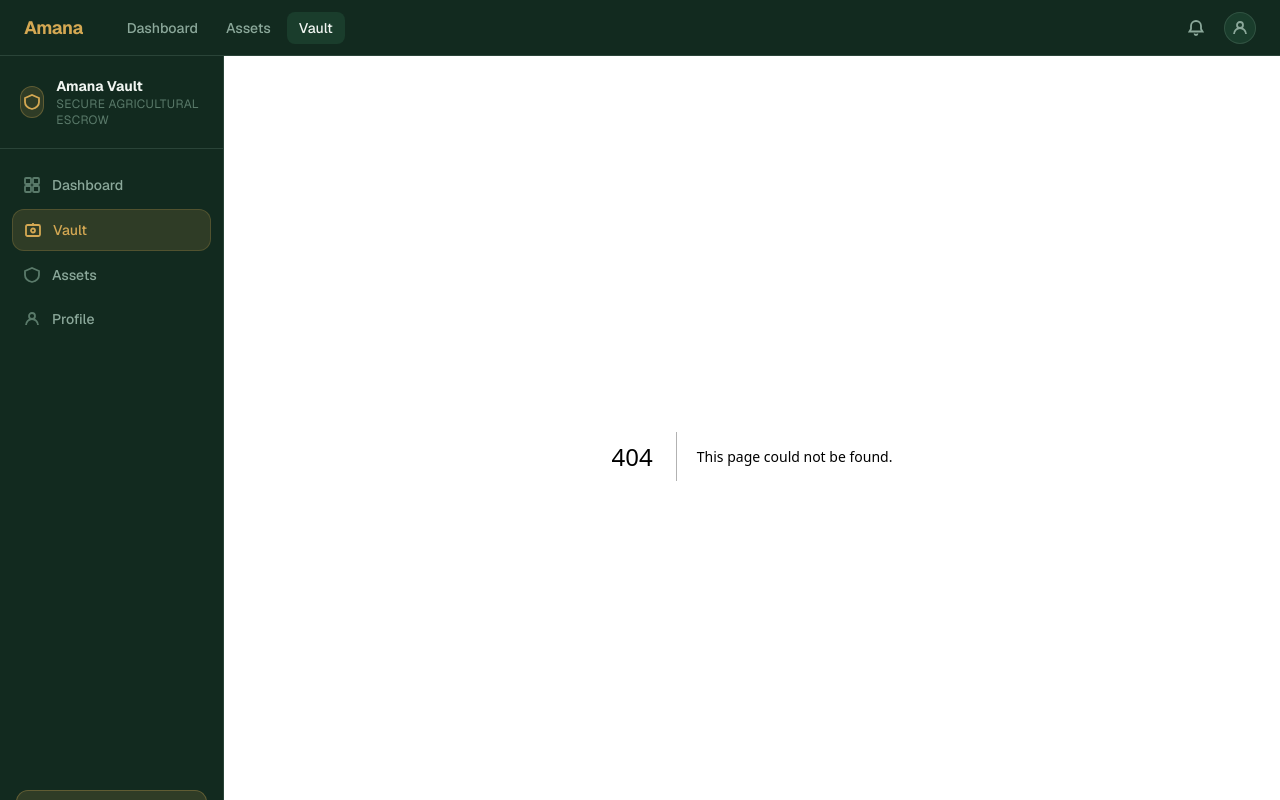
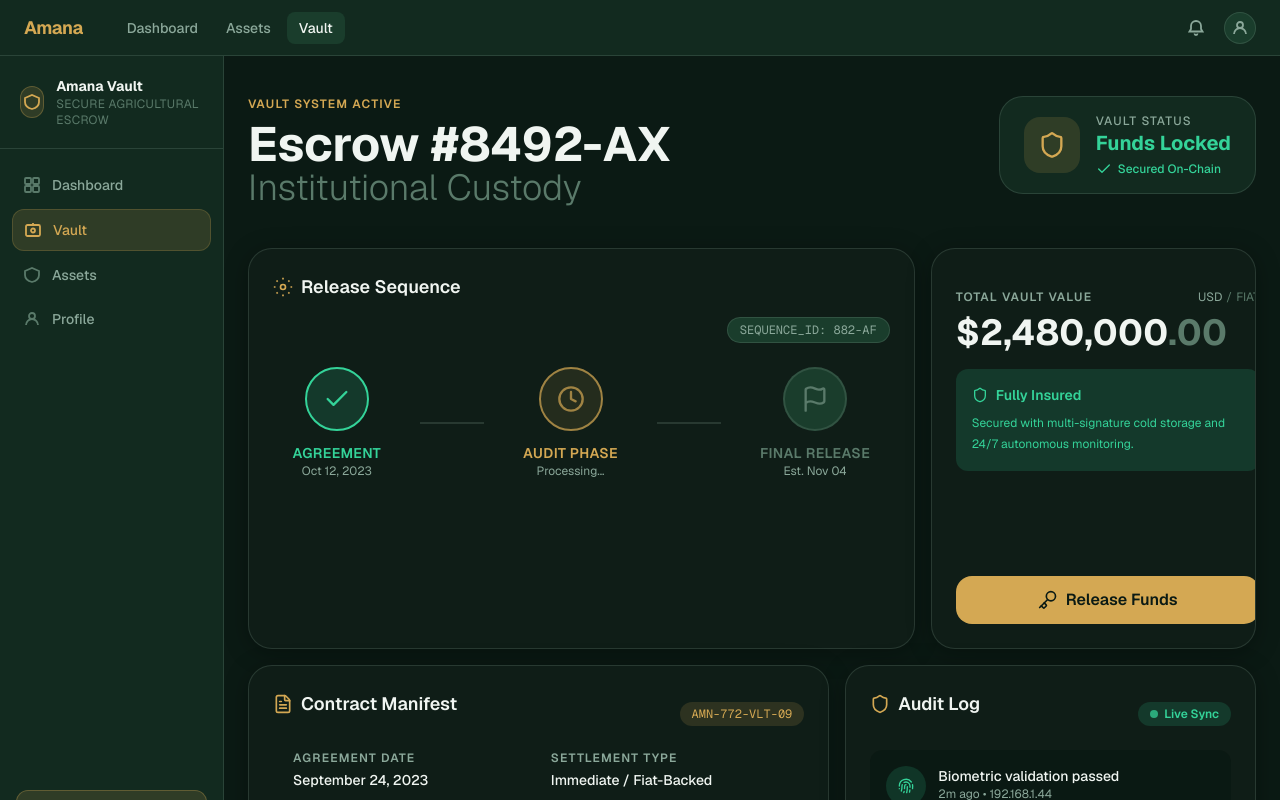
Before and after one commit to Agropush/AgroPush, a Next.js app in the folder frontend/: page /vault in a window 1280 px wide. Before the commit this address had no page. Built offline with nearby package versions, Linux system fonts and the light colour scheme.

Commit message:
feat: add /vault app route page

```diff
--- /dev/null
+++ b/frontend/src/app/vault/page.tsx
@@ -0,0 +1,5 @@
+import { VaultDashboard } from "@/components/vault";
+
+export default function VaultPage() {
+  return <VaultDashboard />;
+}
```
